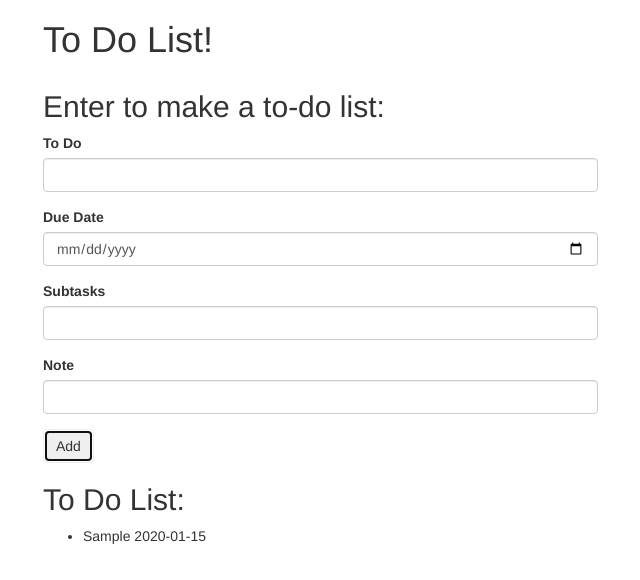
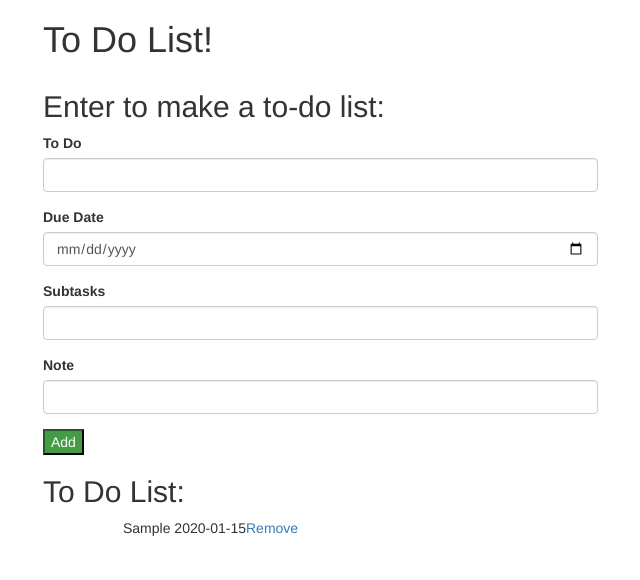
Before and after one commit to austinthebarr/toDoList, a plain HTML site: page index.html in a window 1280 px wide. Both pictures are taken after typing "Sample", "2020-01-15", "Sample", "Sample" into the empty fields and a click on the button "Add". Shown: the whole page, without its empty margins (27-667 px from the left). Drawn offline with Linux system fonts and the light colour scheme.

Commit message:
create remove function

```diff
--- a/index.html
+++ b/index.html
@@ -39,12 +39,11 @@
             </div>
 
 
-            <button type="submit" class="btn">Add</button>
+            <button type="submit" class="btn-success">Add</button>
           </form>
 
           <h2>To Do List:</h2>
           <ul id="toDoList">
-
           </ul>
 
         </div>
--- a/js/scripts.js
+++ b/js/scripts.js
@@ -22,7 +22,7 @@ $(function(){
 
     var newToDo = new ToDo(inputtedToDo, inputtedDueDate, inputtedSubTask, inputtedNote);
 
-    $("ul#toDoList").append("<li><span class ='toDoDate'>" + newToDo.toDoDate() + "</span></li>" );
+    $("#toDoList").append( "<ul><span class='toDoDate'>" +newToDo.toDoDate() + "</span>" + "<a class ='remove'>Remove</a></ul>");
 
     $("input#new-toDo").val("");
     $("input#new-dueDate").val("");
@@ -36,6 +36,13 @@ $(function(){
       $(".subTask").text(newToDo.subtask);
       $(".note").text(newToDo.note);
 
+    });
+
+    // $("#toDoList").submit(function(event){
+    //   event.preventDefault();
+    $(".remove").last().click(function(){
+      $(this).parent().remove();
+      $("#show-toDoList").hide();
 
     });
   });
```
